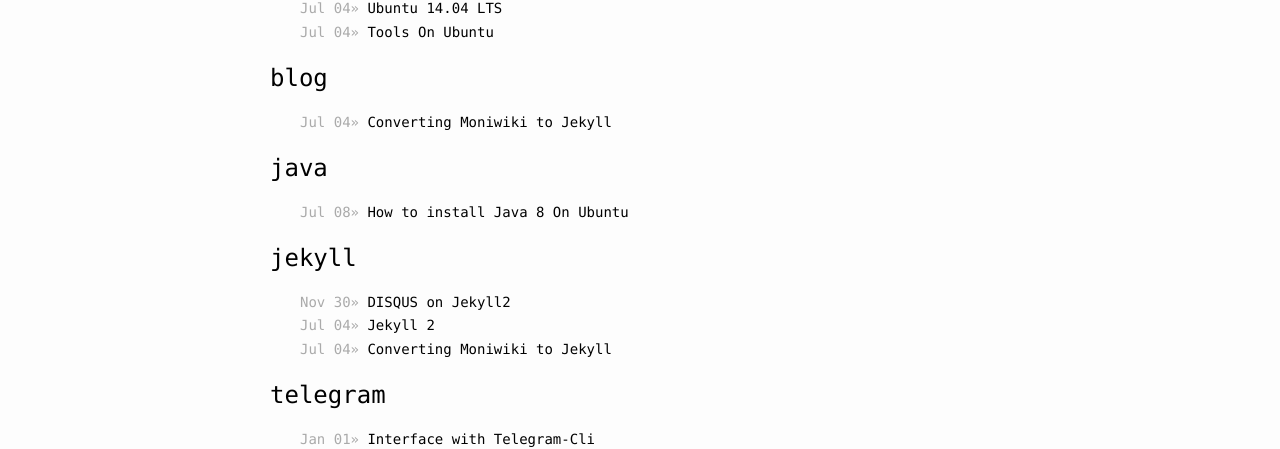
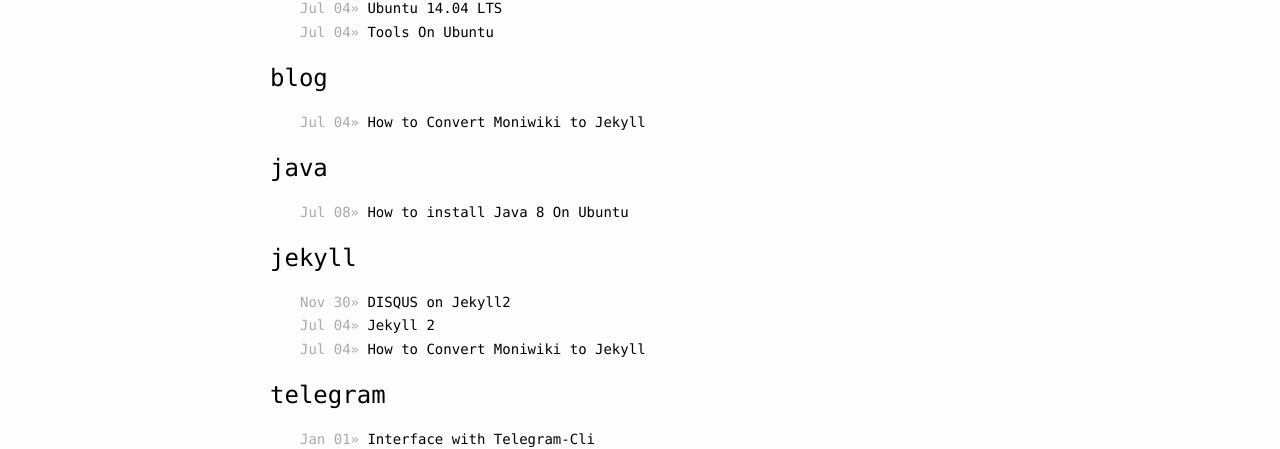
Before and after one commit to dveamer/dveamer.github.io, a Jekyll site: the page built from category.html, in a window 1280 px wide. Shown: the part 922-1371 px from the top of the page. Built offline with Jekyll 4.4.1, drawn with Linux system fonts in a browser that asks for light colours; Markdown is read by kramdown in place of the engine named in the settings; comment, search, counter and statistics services are not loaded.

Commit message:
* change filename & title

```diff
--- a/_posts/Hompage/2015-07-04-ConvertingMoniwikiToJekyll2.md
+++ b/_posts/Hompage/2015-07-04-HowToConvertMoniwikiToJekyll2.md
@@ -1,6 +1,6 @@
 ---
 layout: post
-title:  "Converting Moniwiki to Jekyll"
+title:  "How to Convert Moniwiki to Jekyll"
 date:   2015-07-04 12:00:00
 categories: blog jekyll
 ---
```
